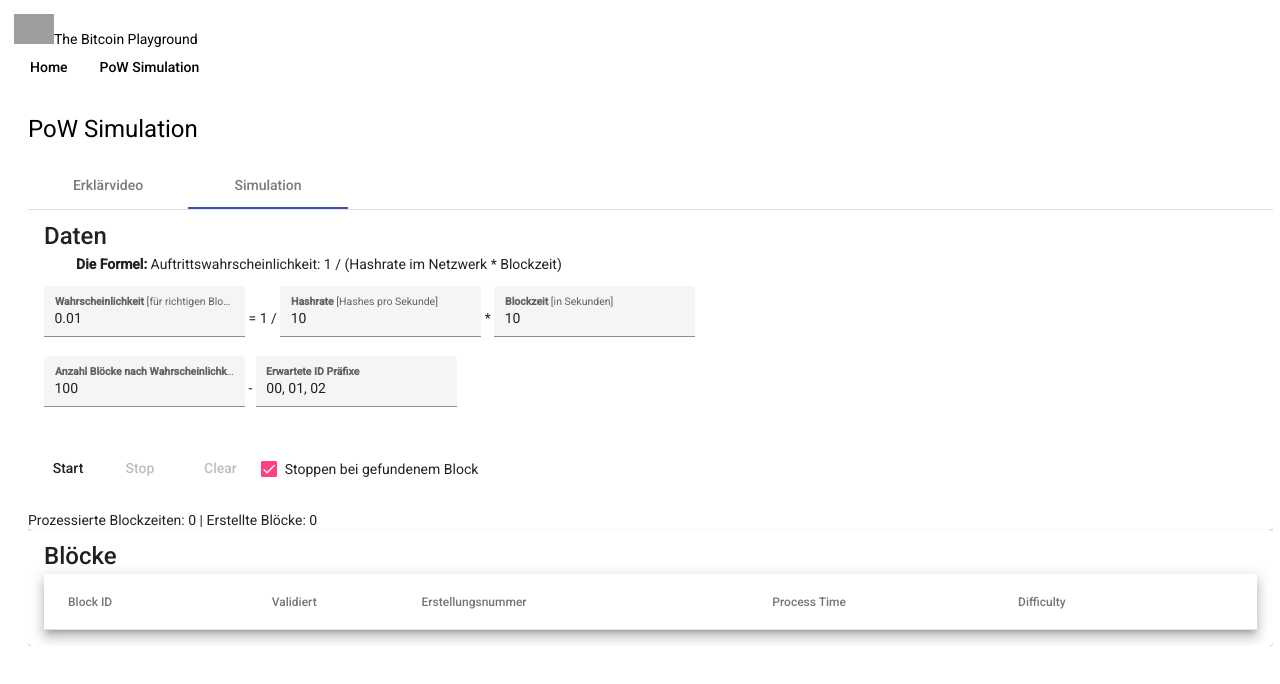
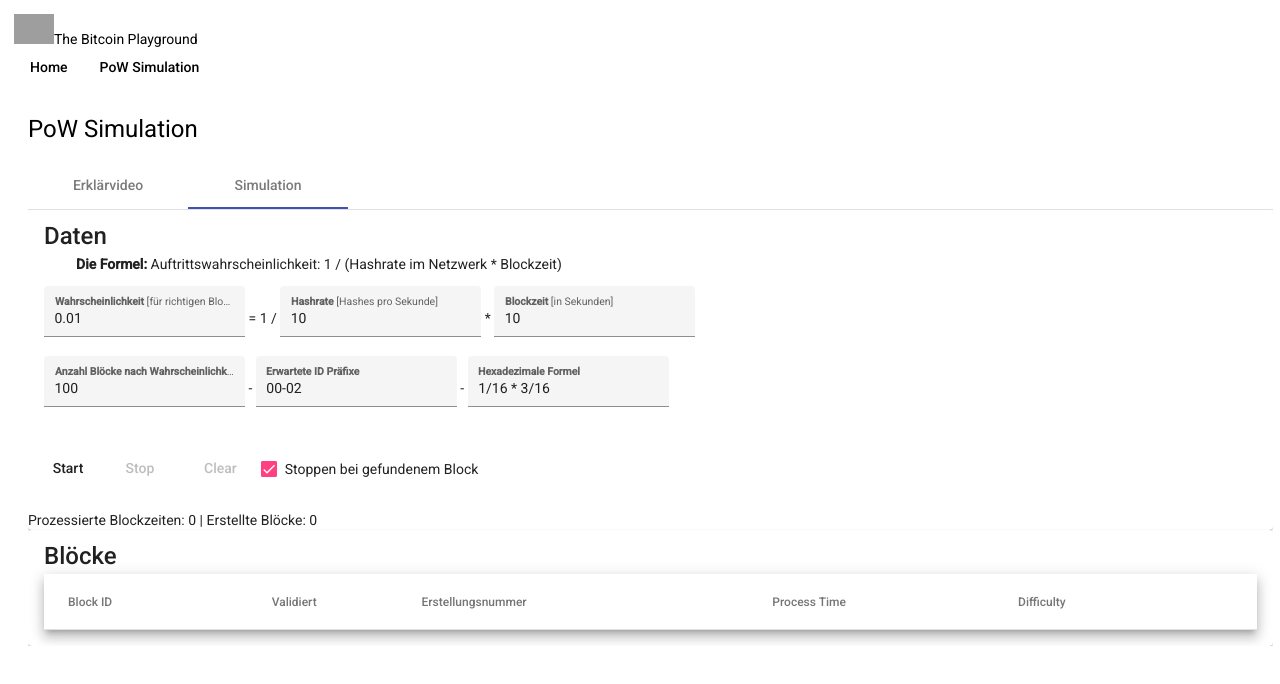
Before and after one commit to MyKaez/btc-playground, an Angular app: page /pow in a window 1280 px wide. Shown: the top 684 px of the page. Built offline with nearby package versions, Linux system fonts and the light colour scheme; grey boxes are pictures that could not be loaded.

Commit message:
added hexadecimal formula improved expected prefixes

```diff
--- a/src/app/simulators/pow/pow.component.html
+++ b/src/app/simulators/pow/pow.component.html
@@ -40,6 +40,11 @@
                     <mat-form-field appearance="fill">
                         <mat-label><b>Erwartete ID Präfixe</b></mat-label>
                         <input type="text" matInput [ngModel]="expectedPrefixes" readonly="true">
+                    </mat-form-field>
+                    -
+                    <mat-form-field appearance="fill">
+                        <mat-label><b>Hexadezimale Formel</b></mat-label>
+                        <input type="text" matInput [ngModel]="hexaDecimalFormula" readonly="true">
                     </mat-form-field>
                 </div>
             </mat-card-content>
--- a/src/app/simulators/pow/pow.component.ts
+++ b/src/app/simulators/pow/pow.component.ts
@@ -79,7 +79,22 @@ export class PowComponent implements OnInit {
     for (let i = 0; i < probability; i++) {
       res.push(x + i.toString(16));
     }
-    return res.reduce((prev, cur) => prev += ', ' + cur, '').substring(2);
+    if (res.length === 1) {
+      return res[0];
+    }
+    return res[0] + '-' + res[res.length - 1];
+  }
+
+  public get hexaDecimalFormula(): string {
+    const input = this.getValidationInput();
+    const leadingZero = input[0];
+    const probability = input[1];
+    let x = '';
+    for (let i = 0; i < leadingZero; i++) {
+      x += '1/16 * ';
+    }
+    x += probability + '/16';
+    return x;
   }
 
   ngOnInit(): void {
```
